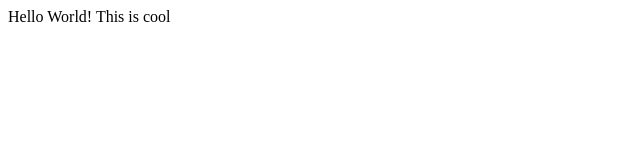
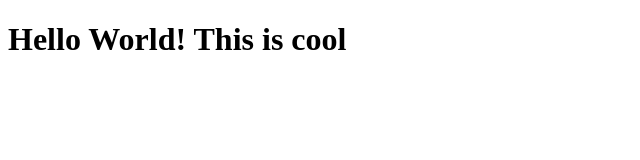
Before and after one commit to StevenPackard/summer2020-day-1, a plain HTML site: page index.html in a window 1280 px wide. Shown: the whole page, without its empty margins (0-640 px from the left). Drawn offline with Linux system fonts and the light colour scheme.

Commit message:
Added header

```diff
--- a/index.html
+++ b/index.html
@@ -6,6 +6,6 @@
   <title>Document</title>
 </head>
 <body>
-  Hello World! This is cool
+  <h1>Hello World! This is cool</h1>
 </body>
 </html>
```
